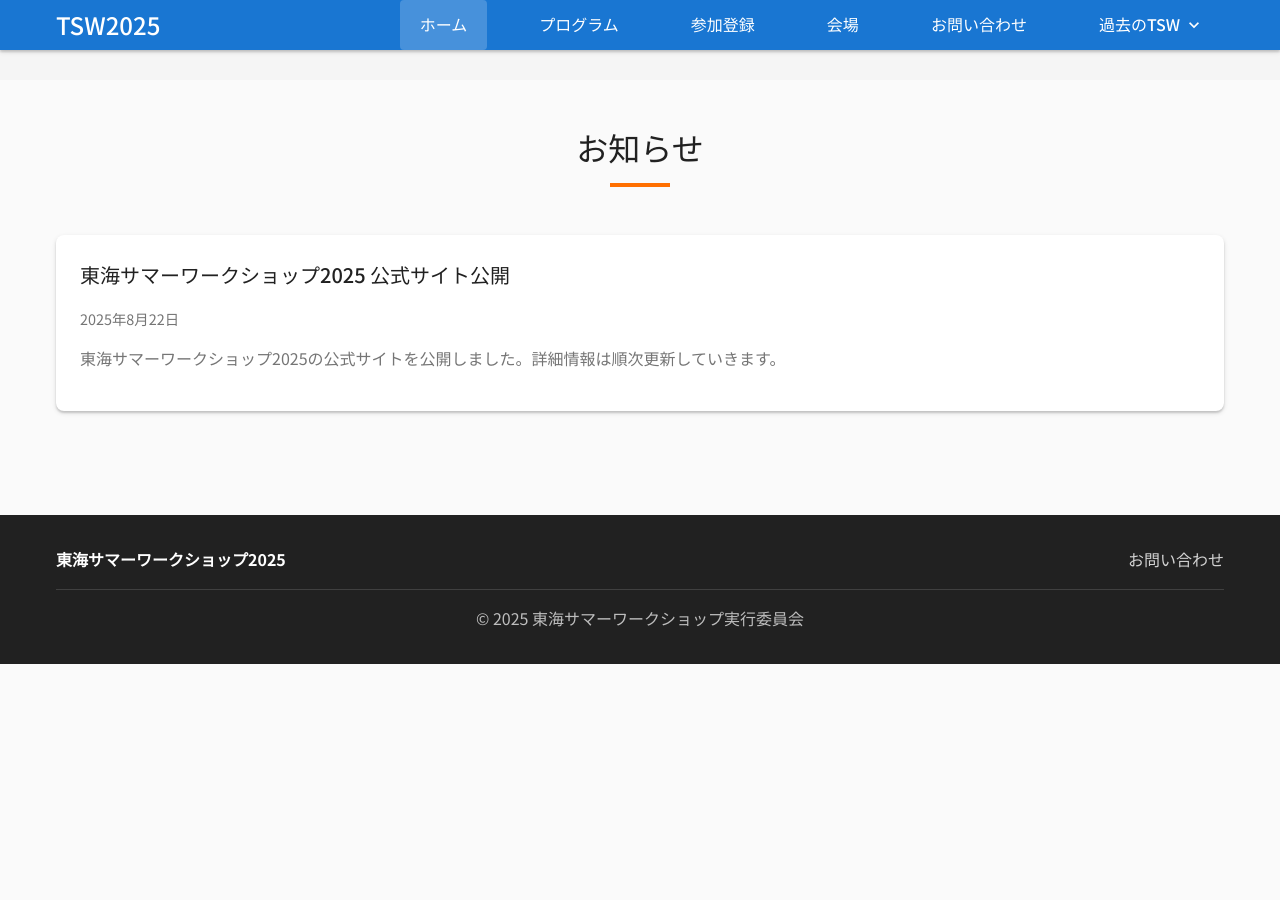
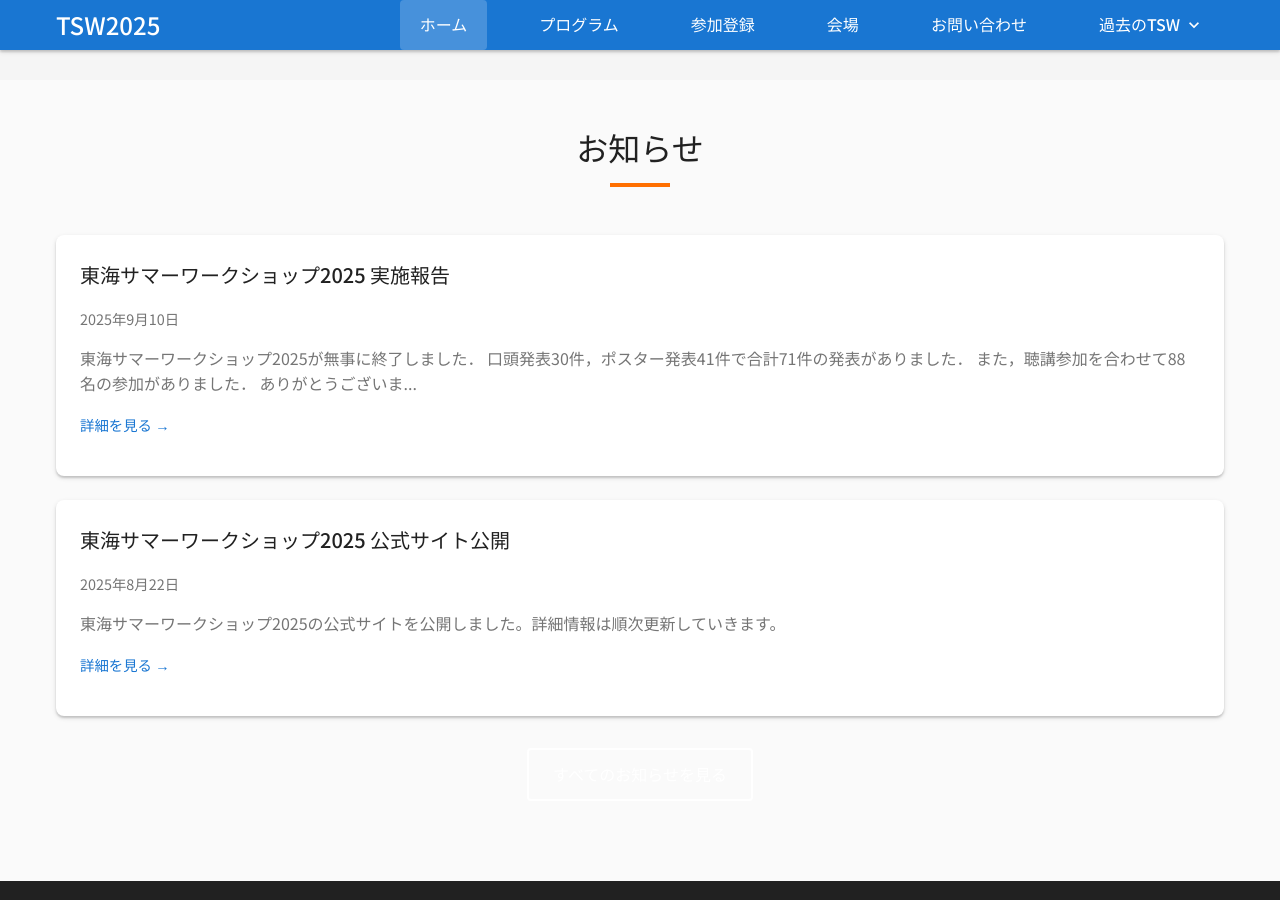
Before and after one commit to ogurilab/tsw2025, a Jekyll site: the page built from index.md, in a window 1280 px wide and 900 px high, scrolled down 2087 px. Built offline with Jekyll 4.4.1, drawn with Linux system fonts in a browser that asks for light colours; before the commit the page ends 2751 px from its top, so only the background shows below that.

Commit message:
お知らせセクションを追加し、ニュースの表示を改善しました。ニュースの出力を有効にし、詳細リンクを追加しました。また、ニュースページのレイアウトを整え、関連情報を表示する新しいページを作成しました。これにより、ユーザーが最新のお知らせをより簡単に確認できるようになりました。

```diff
--- a/_config.yml
+++ b/_config.yml
@@ -19,7 +19,7 @@ registration_deadline: "2025年8月31日"
 # Collections
 collections:
   news:
-    output: false
+    output: true
     sort_by: date
   sessions:
     output: false
--- /dev/null
+++ b/_news/2025-09-10.md
@@ -0,0 +1,59 @@
+---
+layout: news
+title: "東海サマーワークショップ2025 実施報告"
+date: 2025-09-10
+category: announcement
+---
+
+東海サマーワークショップ2025が無事に終了しました．
+口頭発表30件，ポスター発表41件で合計71件の発表がありました．
+また，聴講参加を合わせて88名の参加がありました．
+ありがとうございました．来年は中部大学で実施予定です．
+
+## 当日の様子
+
+<div style="display: grid; grid-template-columns: repeat(auto-fill, minmax(280px, 1fr)); gap: 1rem; margin: 2rem 0;">
+    <a href="https://gyazo.com/1b3771cb34005a73a63349806027de43.jpg" target="_blank" style="display: block; overflow: hidden; border-radius: 8px; box-shadow: 0 2px 8px rgba(0,0,0,0.1); transition: transform 0.3s, box-shadow 0.3s;">
+        <img src="https://gyazo.com/1b3771cb34005a73a63349806027de43.jpg" alt="東海サマーワークショップ2025の様子1" style="width: 100%; height: 200px; object-fit: cover; display: block;">
+    </a>
+    <a href="https://gyazo.com/bd3a4f25895451211fdaac809a1b00c6.jpg" target="_blank" style="display: block; overflow: hidden; border-radius: 8px; box-shadow: 0 2px 8px rgba(0,0,0,0.1); transition: transform 0.3s, box-shadow 0.3s;">
+        <img src="https://gyazo.com/bd3a4f25895451211fdaac809a1b00c6.jpg" alt="東海サマーワークショップ2025の様子2" style="width: 100%; height: 200px; object-fit: cover; display: block;">
+    </a>
+    <a href="https://gyazo.com/a9441ca04affa791e548f3e53aae6151.jpg" target="_blank" style="display: block; overflow: hidden; border-radius: 8px; box-shadow: 0 2px 8px rgba(0,0,0,0.1); transition: transform 0.3s, box-shadow 0.3s;">
+        <img src="https://gyazo.com/a9441ca04affa791e548f3e53aae6151.jpg" alt="東海サマーワークショップ2025の様子3" style="width: 100%; height: 200px; object-fit: cover; display: block;">
+    </a>
+    <a href="https://gyazo.com/a03b0b87b4636b1f56a2b19608efa925.jpg" target="_blank" style="display: block; overflow: hidden; border-radius: 8px; box-shadow: 0 2px 8px rgba(0,0,0,0.1); transition: transform 0.3s, box-shadow 0.3s;">
+        <img src="https://gyazo.com/a03b0b87b4636b1f56a2b19608efa925.jpg" alt="東海サマーワークショップ2025の様子4" style="width: 100%; height: 200px; object-fit: cover; display: block;">
+    </a>
+    <a href="https://gyazo.com/d1dce248a05b96a47da3ea850072fc6d.jpg" target="_blank" style="display: block; overflow: hidden; border-radius: 8px; box-shadow: 0 2px 8px rgba(0,0,0,0.1); transition: transform 0.3s, box-shadow 0.3s;">
+        <img src="https://gyazo.com/d1dce248a05b96a47da3ea850072fc6d.jpg" alt="東海サマーワークショップ2025の様子5" style="width: 100%; height: 200px; object-fit: cover; display: block;">
+    </a>
+    <a href="https://gyazo.com/90d482320a61b3f8d46abc50494a6817.jpg" target="_blank" style="display: block; overflow: hidden; border-radius: 8px; box-shadow: 0 2px 8px rgba(0,0,0,0.1); transition: transform 0.3s, box-shadow 0.3s;">
+        <img src="https://gyazo.com/90d482320a61b3f8d46abc50494a6817.jpg" alt="東海サマーワークショップ2025の様子6" style="width: 100%; height: 200px; object-fit: cover; display: block;">
+    </a>
+    <a href="https://gyazo.com/9499cc23431287afbbfa5c6f24a924d3.jpg" target="_blank" style="display: block; overflow: hidden; border-radius: 8px; box-shadow: 0 2px 8px rgba(0,0,0,0.1); transition: transform 0.3s, box-shadow 0.3s;">
+        <img src="https://gyazo.com/9499cc23431287afbbfa5c6f24a924d3.jpg" alt="東海サマーワークショップ2025の様子7" style="width: 100%; height: 200px; object-fit: cover; display: block;">
+    </a>
+    <a href="https://gyazo.com/6d9c27efc50a4e20ebd2704fb232ffb7.jpg" target="_blank" style="display: block; overflow: hidden; border-radius: 8px; box-shadow: 0 2px 8px rgba(0,0,0,0.1); transition: transform 0.3s, box-shadow 0.3s;">
+        <img src="https://gyazo.com/6d9c27efc50a4e20ebd2704fb232ffb7.jpg" alt="東海サマーワークショップ2025の様子8" style="width: 100%; height: 200px; object-fit: cover; display: block;">
+    </a>
+    <a href="https://gyazo.com/377513b0e1e5010604c3bce832206e98.jpg" target="_blank" style="display: block; overflow: hidden; border-radius: 8px; box-shadow: 0 2px 8px rgba(0,0,0,0.1); transition: transform 0.3s, box-shadow 0.3s;">
+        <img src="https://gyazo.com/377513b0e1e5010604c3bce832206e98.jpg" alt="東海サマーワークショップ2025の様子9" style="width: 100%; height: 200px; object-fit: cover; display: block;">
+    </a>
+    <a href="https://gyazo.com/b6772f71a7edb58129dceef0f442348a.jpg" target="_blank" style="display: block; overflow: hidden; border-radius: 8px; box-shadow: 0 2px 8px rgba(0,0,0,0.1); transition: transform 0.3s, box-shadow 0.3s;">
+        <img src="https://gyazo.com/b6772f71a7edb58129dceef0f442348a.jpg" alt="東海サマーワークショップ2025の様子10" style="width: 100%; height: 200px; object-fit: cover; display: block;">
+    </a>
+    <a href="https://gyazo.com/77d7bee5d8c8b6ad951558b078c7589a.jpg" target="_blank" style="display: block; overflow: hidden; border-radius: 8px; box-shadow: 0 2px 8px rgba(0,0,0,0.1); transition: transform 0.3s, box-shadow 0.3s;">
+        <img src="https://gyazo.com/77d7bee5d8c8b6ad951558b078c7589a.jpg" alt="東海サマーワークショップ2025の様子11" style="width: 100%; height: 200px; object-fit: cover; display: block;">
+    </a>
+    <a href="https://gyazo.com/31905ce86c0cec9c7e9a221095a3b156.jpg" target="_blank" style="display: block; overflow: hidden; border-radius: 8px; box-shadow: 0 2px 8px rgba(0,0,0,0.1); transition: transform 0.3s, box-shadow 0.3s;">
+        <img src="https://gyazo.com/31905ce86c0cec9c7e9a221095a3b156.jpg" alt="東海サマーワークショップ2025の様子12" style="width: 100%; height: 200px; object-fit: cover; display: block;">
+    </a>
+</div>
+
+<style>
+a[href^="https://gyazo.com/"]:hover {
+    transform: scale(1.05);
+    box-shadow: 0 4px 16px rgba(0,0,0,0.2) !important;
+}
+</style>
--- a/index.md
+++ b/index.md
@@ -95,13 +95,19 @@ title: ホーム
         <h2 class="section-title">お知らせ</h2>
         {% assign news = site.news | where_exp: "item", "item.draft != true" | sort: "date" | reverse %}
         {% for item in news limit: 3 %}
-        <div class="card">
-            <div class="card-title">{{ item.title }}</div>
-            <div class="card-content">
-                <p style="color: #757575; font-size: 0.9rem;">{{ item.date | date: "%Y年%-m月%-d日" }}</p>
-                <p>{{ item.content | strip_html | truncate: 100 }}</p>
+        <a href="{{ item.url | relative_url }}" style="text-decoration: none; color: inherit;">
+            <div class="card" style="transition: box-shadow 0.3s; cursor: pointer;">
+                <div class="card-title">{{ item.title }}</div>
+                <div class="card-content">
+                    <p style="color: #757575; font-size: 0.9rem;">{{ item.date | date: "%Y年%-m月%-d日" }}</p>
+                    <p>{{ item.content | strip_html | truncate: 100 }}</p>
+                    <p style="color: #1976d2; font-size: 0.9rem; margin-top: 0.5rem;">詳細を見る →</p>
+                </div>
             </div>
+        </a>
+        {% endfor %}
+        <div style="text-align: center; margin-top: 2rem;">
+            <a href="{{ '/news' | relative_url }}" class="btn btn-outline">すべてのお知らせを見る</a>
         </div>
-        {% endfor %}
     </div>
 </section>
--- /dev/null
+++ b/news.md
@@ -0,0 +1,61 @@
+---
+layout: page
+title: お知らせ
+---
+
+<section class="section">
+    <div class="container">
+        <h1 class="section-title">お知らせ</h1>
+
+        {% assign news = site.news | where_exp: "item", "item.draft != true" | sort: "date" | reverse %}
+
+        {% if news.size == 0 %}
+        <div class="card">
+            <div class="card-content">
+                <p>現在お知らせはありません。</p>
+            </div>
+        </div>
+        {% else %}
+
+        <div style="display: flex; flex-direction: column; gap: 1.5rem;">
+            {% for item in news %}
+            <a href="{{ item.url | relative_url }}" style="text-decoration: none; color: inherit;">
+                <div class="card" style="transition: box-shadow 0.3s; cursor: pointer;">
+                    <div class="card-content" style="padding: 1.5rem;">
+                        <div style="display: flex; justify-content: space-between; align-items: start; margin-bottom: 0.75rem;">
+                            <h3 style="font-size: 1.2rem; margin: 0; color: #333;">{{ item.title }}</h3>
+                            <span style="color: #757575; font-size: 0.9rem; white-space: nowrap; margin-left: 1rem;">
+                                {{ item.date | date: "%Y年%-m月%-d日" }}
+                            </span>
+                        </div>
+
+                        {% if item.category %}
+                        <span style="display: inline-block; background: #f5f5f5; padding: 0.25rem 0.75rem; border-radius: 4px; font-size: 0.85rem; color: #666; margin-bottom: 0.75rem;">
+                            {{ item.category }}
+                        </span>
+                        {% endif %}
+
+                        <p style="margin: 0; color: #666; line-height: 1.6;">
+                            {{ item.content | strip_html | truncate: 150 }}
+                        </p>
+
+                        <div style="margin-top: 0.75rem;">
+                            <span style="color: #1976d2; font-size: 0.9rem;">
+                                詳細を見る →
+                            </span>
+                        </div>
+                    </div>
+                </div>
+            </a>
+            {% endfor %}
+        </div>
+
+        {% endif %}
+    </div>
+</section>
+
+<style>
+.card:hover {
+    box-shadow: 0 4px 12px rgba(0,0,0,0.15) !important;
+}
+</style>
```
Also changed, not shown: _layouts/news.html (added, +44 -0 lines), _news/2025-06-01-venue-announcement.md (deleted, +0 -8 lines), _news/2025-08-22-site-open.md (renamed from _news/2025-01-15-site-open.md, +1 -0 lines).
